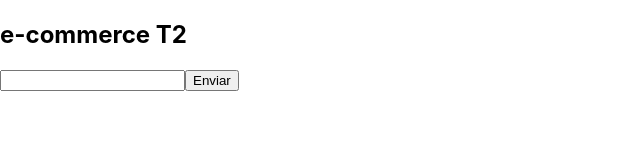
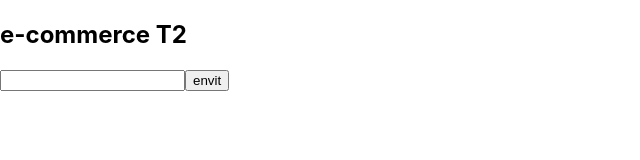
Before and after one commit to IaveL/testes-codigo, a React (Create React App) app: page / in a window 1280 px wide. Shown: the top 160 px of the page, without its empty margins (0-640 px from the left). Built offline with nearby package versions, Linux system fonts and the light colour scheme.

Commit message:
troquei a função de envit por um form

```diff
--- a/src/App.jsx
+++ b/src/App.jsx
@@ -344,21 +344,22 @@ export default function App() {
   const [input, setInput] = useState()
   const [name, setName] = useState()
   const [bought, setBought] = useState(false)
-  const handleClick = () => {
-    setName(input)
-    setBought(true)
-  }
 
 
 
   return (
-    <div>
+    <>
+      <form onSubmit={(e)=>{
+        e.preventDefault()
+      setName(input)
+      setBought(true)
+       }} >
       <h2>e-commerce T2</h2>
       <input value={input}
       onChange={(e)=>{setInput(e.target.value)}}/>
-      <button onClick={()=>{handleClick()}}>Enviar</button>
+      <button>envit</button>
      {bought && <h1>Obrigado por comprar, {name}.</h1>}
-
-    </div>
+     </form>
+    </>
   )
 }
```
